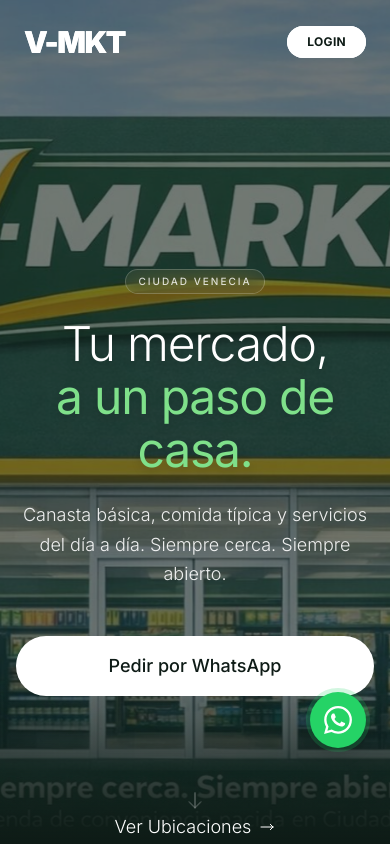
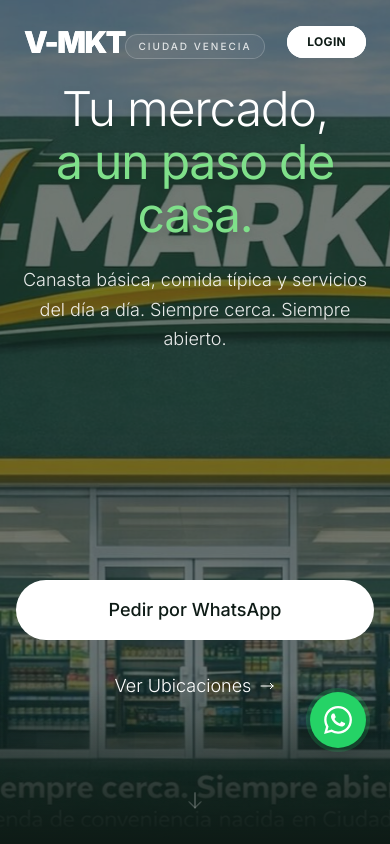
Before and after one commit to rplushn/vmarket, a Next.js app: page / in a window 390 px wide. Shown: the top 844 px of the page. Built offline with nearby package versions, Linux system fonts and the light colour scheme.

Commit message:
Ajuste posicion boton whatsapp modal mobile

```diff
--- a/src/components/Hero.tsx
+++ b/src/components/Hero.tsx
@@ -6,7 +6,7 @@ import { openWhatsApp } from '@/utils/whatsapp';
 
 export default function Hero() {
   return (
-    <section className="relative h-screen flex flex-col justify-center items-center text-center overflow-hidden bg-[var(--vm-green-950)] isolation-auto">
+    <section className="relative h-screen min-h-screen flex flex-col items-center text-center overflow-hidden bg-[var(--vm-green-950)] isolation-auto md:justify-center">
 
       {/* 1. BACKGROUND IMAGE (z-0 to ensure it sits on top of section background but behind content) */}
       <div className="absolute inset-0 z-0">
@@ -31,33 +31,30 @@ export default function Hero() {
       <div className="absolute bottom-0 left-0 right-0 h-40 bg-gradient-to-t from-[var(--vm-green-950)] to-transparent z-10" />
 
       {/* 3. HERO CONTENT (z-20 to sit on top of everything) */}
-      <div className="vm-container relative z-20 px-4 mt-[300px]">
-
-        {/* Badge */}
+      <div className="vm-container relative z-20 px-4 flex-1 flex flex-col justify-between pt-8 md:flex-none md:justify-center md:pt-0 md:mt-[300px] w-full max-w-5xl">
+        {/* Top block: badge + title + subtitle (center stays clear on mobile) */}
+        <div>
           <span className="inline-block py-1 px-3 mb-6 rounded-full border border-white/20 bg-white/5 backdrop-blur-md text-white/80 text-[10px] font-medium tracking-[0.2em] uppercase animate-fade-in-up">
             Ciudad Venecia
           </span>
-
-        {/* Main Title - THIN FONT */}
           <h1 className="text-5xl md:text-7xl lg:text-8xl font-light text-white mb-6 leading-[1.1] tracking-tight animate-fade-in-up-delay-1 drop-shadow-lg">
             Tu mercado,<br />
             <span className="font-normal text-[var(--vm-accent-lime)]">
               a un paso de casa.
             </span>
           </h1>
-
-        {/* Subtitle */}
           <p className="max-w-xl mx-auto mb-12 text-lg md:text-xl font-light text-white/90 animate-fade-in-up-delay-2 leading-relaxed">
             Canasta básica, comida típica y servicios del día a día. <br className="hidden md:block" />
             Siempre cerca. Siempre abierto.
           </p>
+        </div>
 
-        {/* Buttons */}
-        <div className="flex flex-col sm:flex-row gap-4 justify-center items-center animate-fade-in-up-delay-2 mb-5">
+        {/* Buttons: on mobile bottom-aligned with safe margin above floating WA button */}
+        <div className="flex flex-col sm:flex-row gap-4 justify-center items-center animate-fade-in-up-delay-2 mt-auto pt-4 mb-24 pb-8 md:mt-0 md:pt-0 md:mb-5 md:pb-0">
           <button
             type="button"
             onClick={() => openWhatsApp()}
-            className="bg-white text-[var(--vm-green-950)] px-8 py-4 rounded-full font-medium text-lg hover:bg-[var(--vm-accent-lime)] hover:text-[var(--vm-green-950)] transition-all duration-300 w-full sm:w-auto min-w-[200px] text-center mb-[85px]"
+            className="bg-white text-[var(--vm-green-950)] px-8 py-4 rounded-full font-medium text-lg hover:bg-[var(--vm-accent-lime)] hover:text-[var(--vm-green-950)] transition-all duration-300 w-full sm:w-auto min-w-[200px] text-center"
           >
             Pedir por WhatsApp
           </button>
```
Lines whose indentation alone changed are shown as unchanged.
